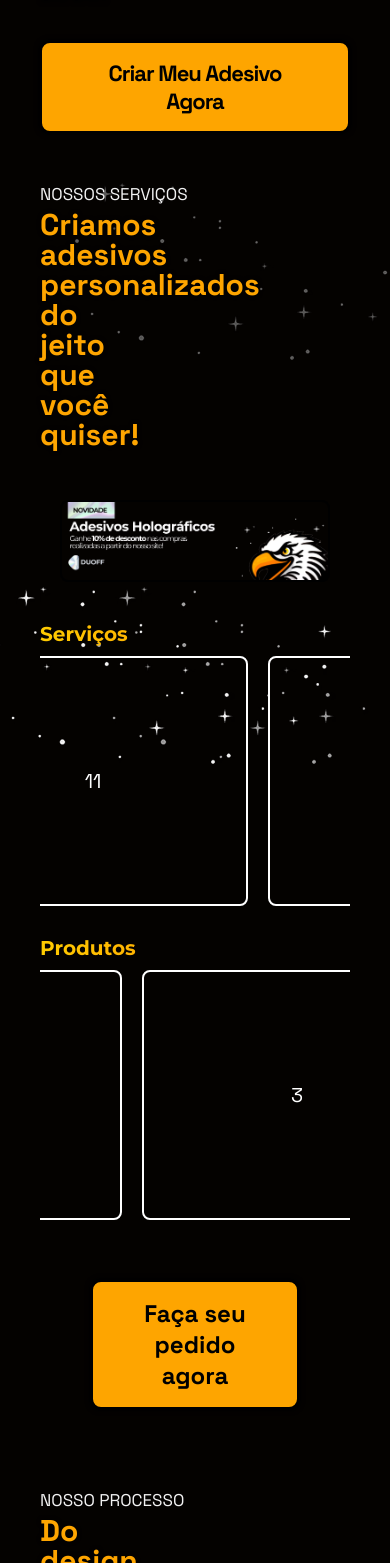
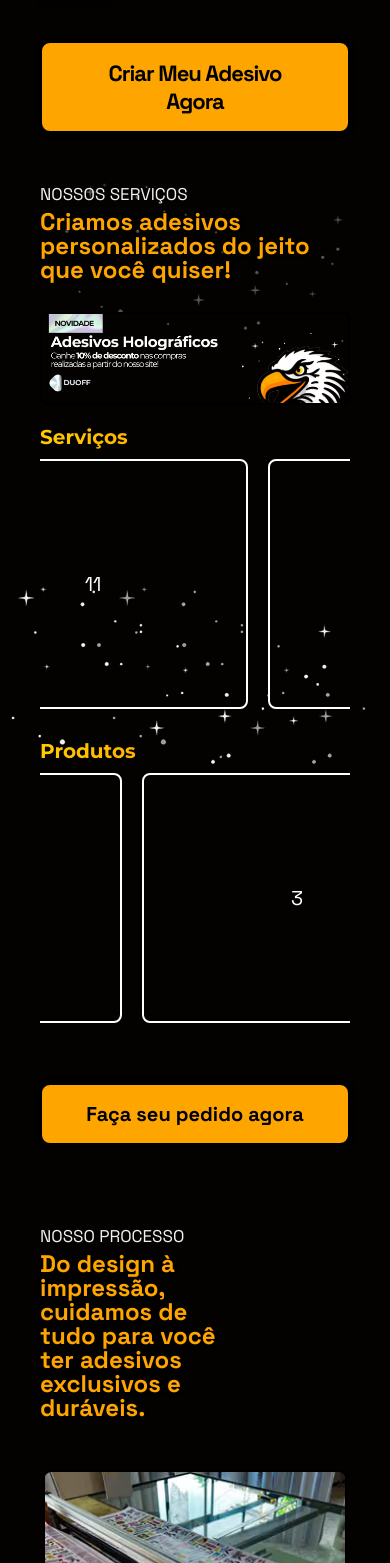
Before and after one commit to fourcoders-isnotonlyforcoders/duadesivo, a React (Vite) app: page / in a window 390 px wide. Shown: the part 437-2000 px from the top of the page. Built offline with nearby package versions, Linux system fonts and the light colour scheme.

Commit message:
styles: add responsive in the second section

```diff
--- a/src/Components/FirstSection/styles.ts
+++ b/src/Components/FirstSection/styles.ts
@@ -4,7 +4,7 @@ export const FirstContainer = styled.section`
   min-height: 70vh;
   padding: 10rem 0 1rem 0;
 
-  @media screen and (max-width: 728px) {
+  @media screen and (max-width: 906px) {
   min-height: 30vh;
 }
 `;
--- a/src/Components/ServicesSection/styles.ts
+++ b/src/Components/ServicesSection/styles.ts
@@ -13,6 +13,10 @@ export const PrincipalBannerContainer = styled.div`
   display: flex;
   justify-content: center;
   align-items: center;
+
+  @media screen and (max-width: 908px) {
+    padding: 2rem 0;
+  }
 `;
 
 export const PrincipalBanner = styled.img`
@@ -39,6 +43,9 @@ export const BgImage = styled.img`
     opacity: .4;
   }
 }
+@media screen and (max-width: 908px) {
+  height: 200px;
+  }
 `;
 export const BgImage2 = styled.img`
   position: absolute;
@@ -85,8 +92,17 @@ export const Button = styled.button`
     border: 2px solid ${(props) => props.theme.colors.yellow};
     color: ${(props) => props.theme.colors.yellow};
   }
+  @media screen and (max-width: 908px) {
+    width: 100%;
+    box-sizing: border-box;
+    font-size: 2rem;
+    font-weight: bold;
+  }
 `;
 
 export const TitleContainer = styled.div`
   width: 50%;
+  @media screen and (max-width: 908px) {
+    width: 100%;
+  }
 `;
--- a/src/Components/TemplateText/index.tsx
+++ b/src/Components/TemplateText/index.tsx
@@ -19,6 +19,11 @@ const TemplateTitle = styled.h2`
   color: ${(props) => props.theme.colors.yellow};
   text-shadow: 0 0 4px #000;
   ;
+  @media screen and (max-width: 908px) {
+    font-size: 2.4rem;
+    padding: 0.5rem 1rem 1rem 0;
+    text-align: left;
+  }
 `;
 export const TemplateText: React.FC<TemplateProps> = ({Title, PreTitle}) => {
   return (
```
